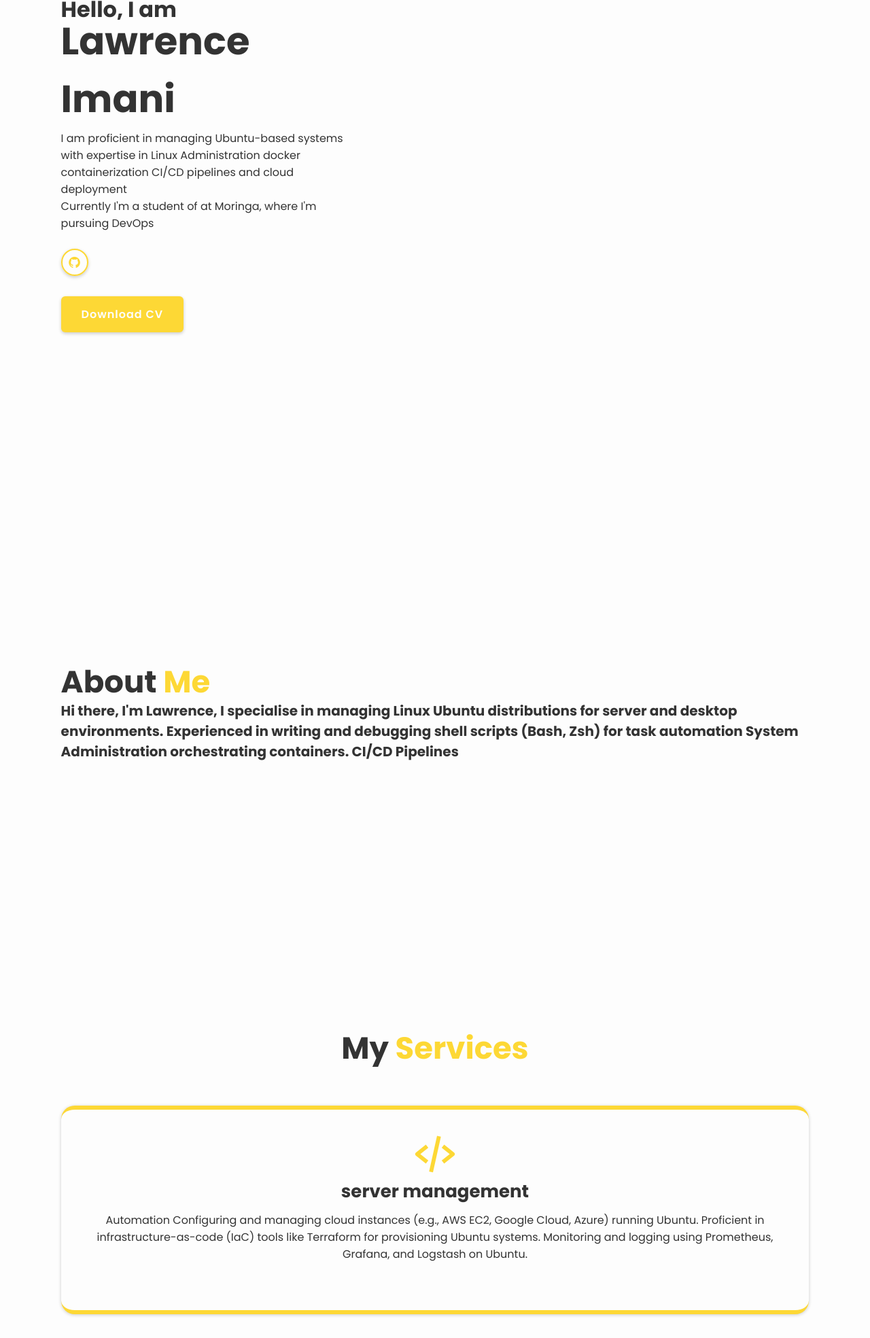
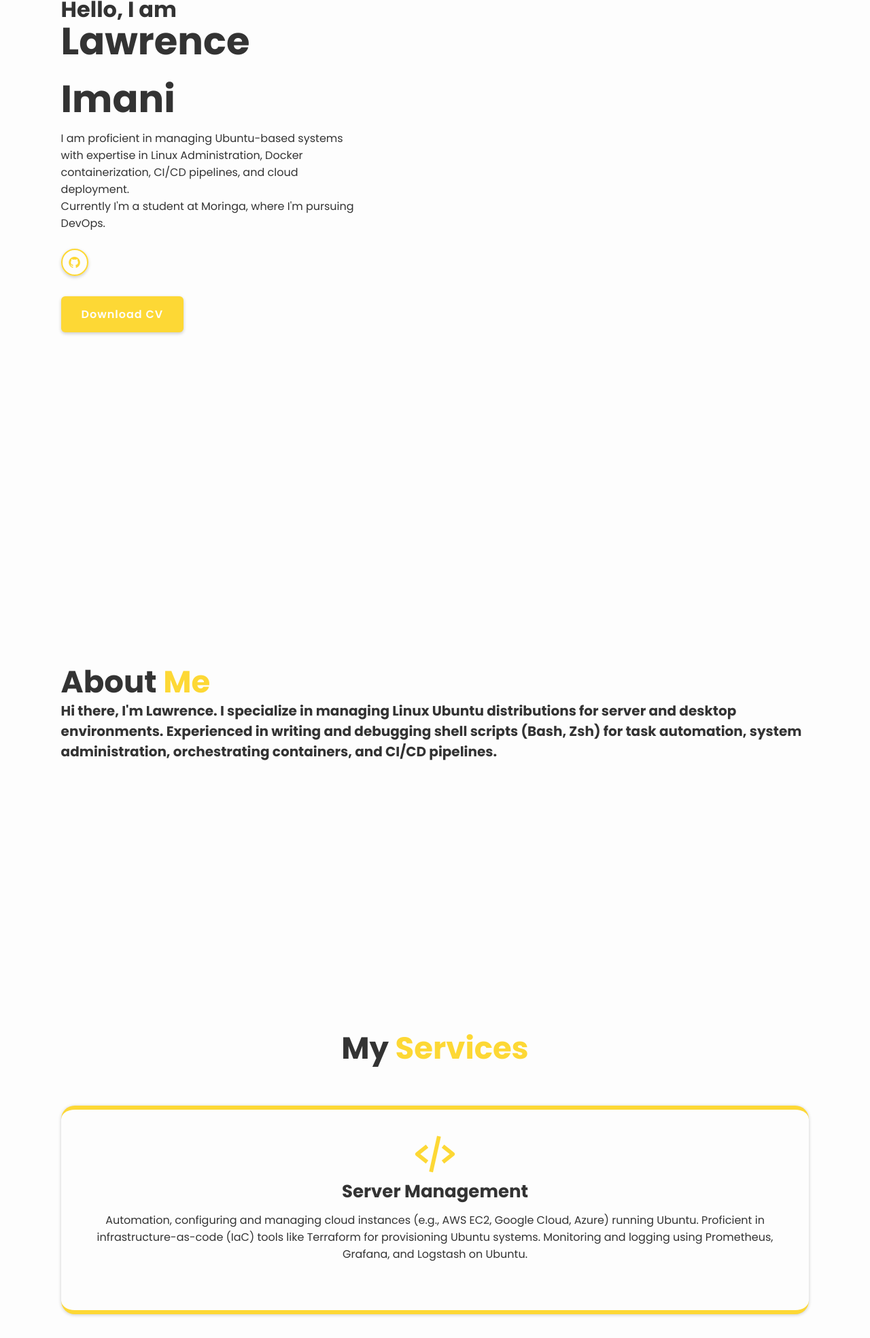
Before and after one commit to X-culture24/portfolio, a plain HTML site: page index.html in a window 1280 px wide. Shown: the part 191-2160 px from the top of the page at 68% size. Drawn offline with nearby package versions, Linux system fonts and the light colour scheme.

Commit message:
Initial commit with project files

```diff
--- a/index.html
+++ b/index.html
@@ -14,7 +14,7 @@
     <link href='https://unpkg.com/boxicons@2.1.4/css/boxicons.min.css' rel='stylesheet'>
 
     <!-- custom css -->
-    <link rel="stylesheet" href="css/style.css">
+    <link rel="stylesheet" href="css/style.css"> <!-- Corrected relative path for GitHub Pages -->
 </head>
 
 <body>
@@ -27,12 +27,10 @@
             <a href="#home" class="active">Home</a>
             <a href="#about">About</a>
             <a href="#services">Services</a>
-
             <a href="#contact">Contact</a>
         </nav>
 
         <div class="bx bx-moon" id="darkMode-icon"></div>
-
         <div class="bx bx-menu" id="menu-icon"></div>
     </header>
 
@@ -42,40 +40,28 @@
             <h3>Hello, I am</h3>
             <h1>Lawrence Imani</h1>
             <p>
-        I am proficient in managing Ubuntu-based systems with expertise in Linux Administration
-        docker containerization CI/CD pipelines and cloud deployment
+                I am proficient in managing Ubuntu-based systems with expertise in Linux Administration,
+                Docker containerization, CI/CD pipelines, and cloud deployment.
             </p>
-            <p>Currently I'm a student of at Moringa, where I'm pursuing DevOps
-        </p>
+            <p>Currently I'm a student at Moringa, where I'm pursuing DevOps.</p>
 
             <div class="social-media">
                 <a href="https://github.com/X-culture24" target="_blank"><i class='bx bxl-github'></i></a>
             </div>
 
             <a href="assets/files/lawrence's cv.pdf" download="lawrence's cv.pdf" class="btn">Download CV</a>
-
         </div>
-
-
-
     </section>
 
     <!-- about section design -->
     <section class="about" id="about">
-
-
         <div class="about-content">
             <h2 class="heading">About <span>Me</span></h2>
             <h3>
-                Hi there,  I'm Lawrence,
-            I specialise in managing Linux Ubuntu distributions for server and desktop environments.
-            Experienced in writing and debugging shell scripts (Bash, Zsh) for task automation
-            System Administration
-            orchestrating containers.
-            CI/CD Pipelines
-
+                Hi there, I'm Lawrence. I specialize in managing Linux Ubuntu distributions for server
+                and desktop environments. Experienced in writing and debugging shell scripts (Bash, Zsh)
+                for task automation, system administration, orchestrating containers, and CI/CD pipelines.
             </h3>
-
         </div>
     </section>
 
@@ -86,23 +72,12 @@
         <div class="services-container">
             <div class="services-box">
                 <i class='bx bx-code-alt'></i>
-                <h3>server management</h3>
+                <h3>Server Management</h3>
                 <p>
-                    Automation
-                    Configuring and managing cloud instances (e.g., AWS EC2, Google Cloud, Azure) running Ubuntu.
-                    Proficient in infrastructure-as-code (IaC) tools like Terraform for provisioning Ubuntu systems.
-                    Monitoring and logging using Prometheus, Grafana, and Logstash on Ubuntu.
+                    Automation, configuring and managing cloud instances (e.g., AWS EC2, Google Cloud, Azure)
+                    running Ubuntu. Proficient in infrastructure-as-code (IaC) tools like Terraform for provisioning
+                    Ubuntu systems. Monitoring and logging using Prometheus, Grafana, and Logstash on Ubuntu.
                 </p>
-
-            </div>
-
-            </div>
-        </div>
-    </section>
-
-
-
-                </div>
             </div>
         </div>
     </section>
@@ -128,14 +103,13 @@
     <!-- footer design -->
     <footer class="footer">
         <div class="footer-text">
-            <p>Copyright &copy; 2024| All Rights Reserved.</p>
+            <p>Copyright &copy; 2024 | All Rights Reserved.</p>
         </div>
 
         <div class="footer-iconTop">
             <a href="#home"><i class='bx bx-up-arrow-alt'></i></a>
         </div>
     </footer>
-
 
     <!-- scroll reveal -->
     <script src="https://unpkg.com/scrollreveal"></script>
@@ -144,7 +118,7 @@
     <script src="https://cdn.jsdelivr.net/npm/swiper@9/swiper-bundle.min.js"></script>
 
     <!-- custom js -->
-    <script src="js/script.js"></script>
+    <script src="js/script.js"></script> <!-- Corrected relative path for GitHub Pages -->
 </body>
 
 </html>
--- a/js/script.js
+++ b/js/script.js
@@ -1,4 +1,4 @@
-/*========== menu icon navbar ==========*/
+/*========== Menu Icon Navbar ==========*/
 let menuIcon = document.querySelector('#menu-icon');
 let navbar = document.querySelector('.navbar');
 
@@ -7,8 +7,7 @@ menuIcon.onclick = () => {
     navbar.classList.toggle('active');
 };
 
-
-/*========== scroll sections active link ==========*/
+/*========== Scroll Sections Active Link ==========*/
 let sections = document.querySelectorAll('section');
 let navLinks = document.querySelectorAll('header nav a');
 
@@ -19,46 +18,42 @@ window.onscroll = () => {
         let height = sec.offsetHeight;
         let id = sec.getAttribute('id');
 
-        if(top >= offset && top < offset + height) {
-            navLinks.forEach(links => {
-                links.classList.remove('active');
+        if (top >= offset && top < offset + height) {
+            navLinks.forEach(link => {
+                link.classList.remove('active');
                 document.querySelector('header nav a[href*=' + id + ']').classList.add('active');
             });
-        };
+        }
     });
 
-
-/*========== sticky navbar ==========*/
-let header = document.querySelector('.header');
-
-header.classList.toggle('sticky', window.scrollY > 100);
-
-
-/*========== remove menu icon navbar when click navbar link (scroll) ==========*/
-menuIcon.classList.remove('bx-x');
-navbar.classList.remove('active');
-
+    /*========== Sticky Navbar ==========*/
+    let header = document.querySelector('.header');
+    header.classList.toggle('sticky', window.scrollY > 100);
 };
 
+/*========== Remove Menu Icon Navbar when Clicking Navbar Link (scroll) ==========*/
+navbar.addEventListener('click', () => {
+    menuIcon.classList.remove('bx-x');
+    navbar.classList.remove('active');
+});
 
-/*========== swiper ==========*/
+/*========== Swiper ==========*/
 var swiper = new Swiper(".mySwiper", {
     slidesPerView: 1,
     spaceBetween: 50,
     loop: true,
     grabCursor: true,
     pagination: {
-      el: ".swiper-pagination",
-      clickable: true,
+        el: ".swiper-pagination",
+        clickable: true,
     },
     navigation: {
-      nextEl: ".swiper-button-next",
-      prevEl: ".swiper-button-prev",
+        nextEl: ".swiper-button-next",
+        prevEl: ".swiper-button-prev",
     },
 });
 
-
-/*========== dark light mode ==========*/
+/*========== Dark/Light Mode ==========*/
 let darkModeIcon = document.querySelector('#darkMode-icon');
 
 darkModeIcon.onclick = () => {
@@ -66,10 +61,8 @@ darkModeIcon.onclick = () => {
     document.body.classList.toggle('dark-mode');
 };
 
-
-/*========== scroll reveal ==========*/
+/*========== Scroll Reveal ==========*/
 ScrollReveal({
-    // reset: true,
     distance: '80px',
     duration: 2000,
     delay: 200
```
Also changed, not shown: 2 other files. Lines whose indentation alone changed are shown as unchanged.
